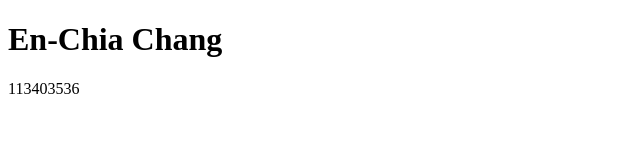
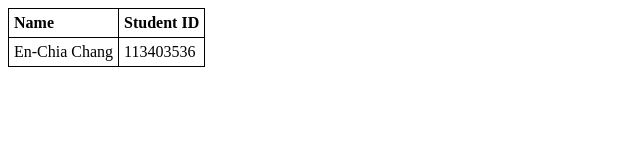
Before and after one commit to andychang1168-collab/andychang1168-collab.github.io, a plain HTML site: page index.html in a window 1280 px wide. Shown: the whole page, without its empty margins (0-640 px from the left). Drawn offline with Linux system fonts and the light colour scheme.

Commit message:
Update index.html

```diff
--- a/index.html
+++ b/index.html
@@ -1,12 +1,30 @@
 <!DOCTYPE html>
 <html>
 <head>
-<title>En-Chia Chang</title>
+  <meta charset="UTF-8">
+  <title>Student Table</title>
+  <style>
+    table {
+      border-collapse: collapse;
+    }
+
+    th, td {
+      border: 1px solid black;
+      padding: 5px;
+      text-align: left;
+    }
+  </style>
 </head>
 <body>
-
-<h1>En-Chia Chang</h1>
-<p>113403536 </p>
-
+  <table>
+    <tr>
+      <th>Name</th>
+      <th>Student ID</th>
+    </tr>
+    <tr>
+      <td>En-Chia Chang</td>
+      <td>113403536</td>
+    </tr>
+  </table>
 </body>
 </html>
```
